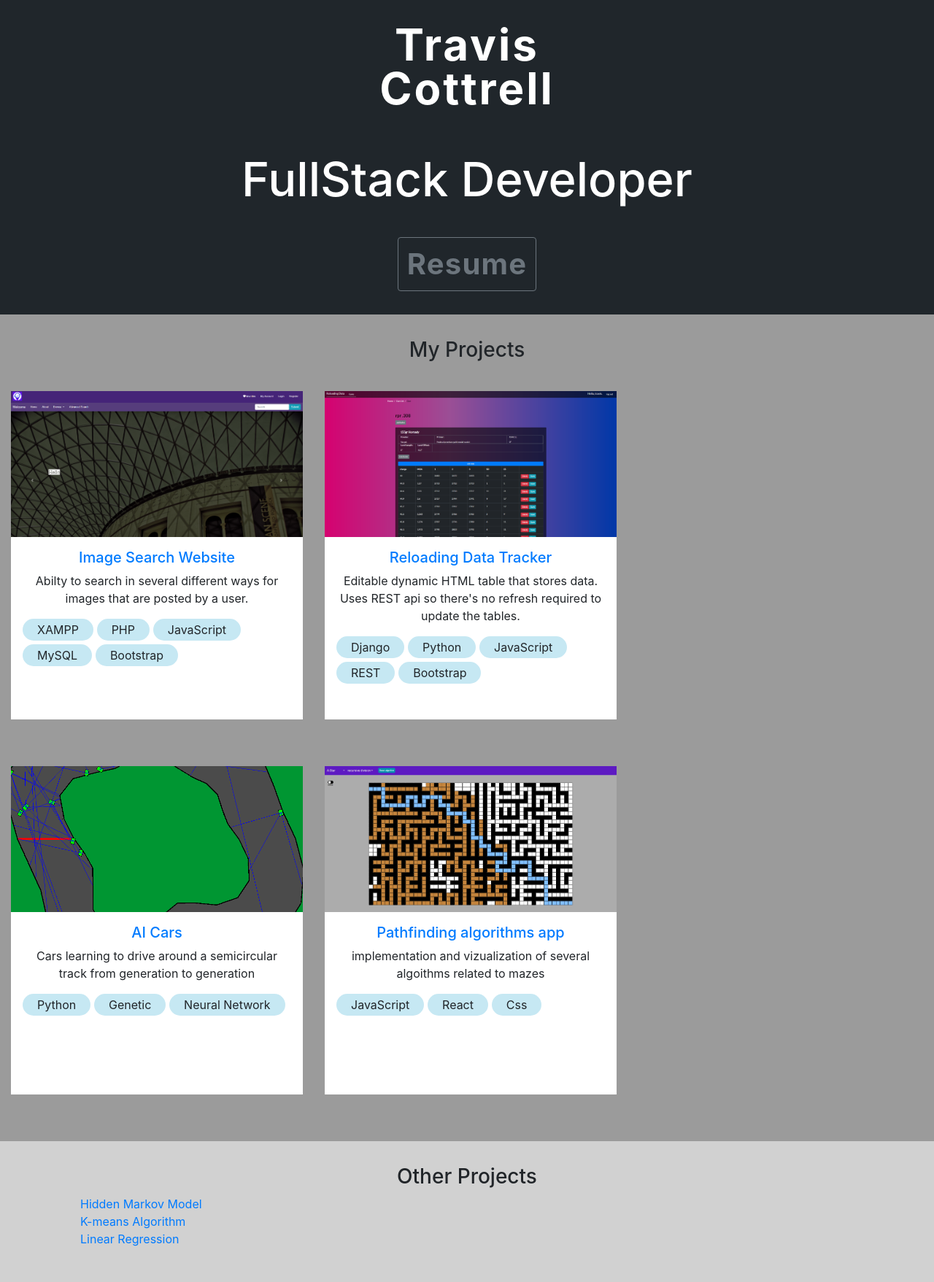
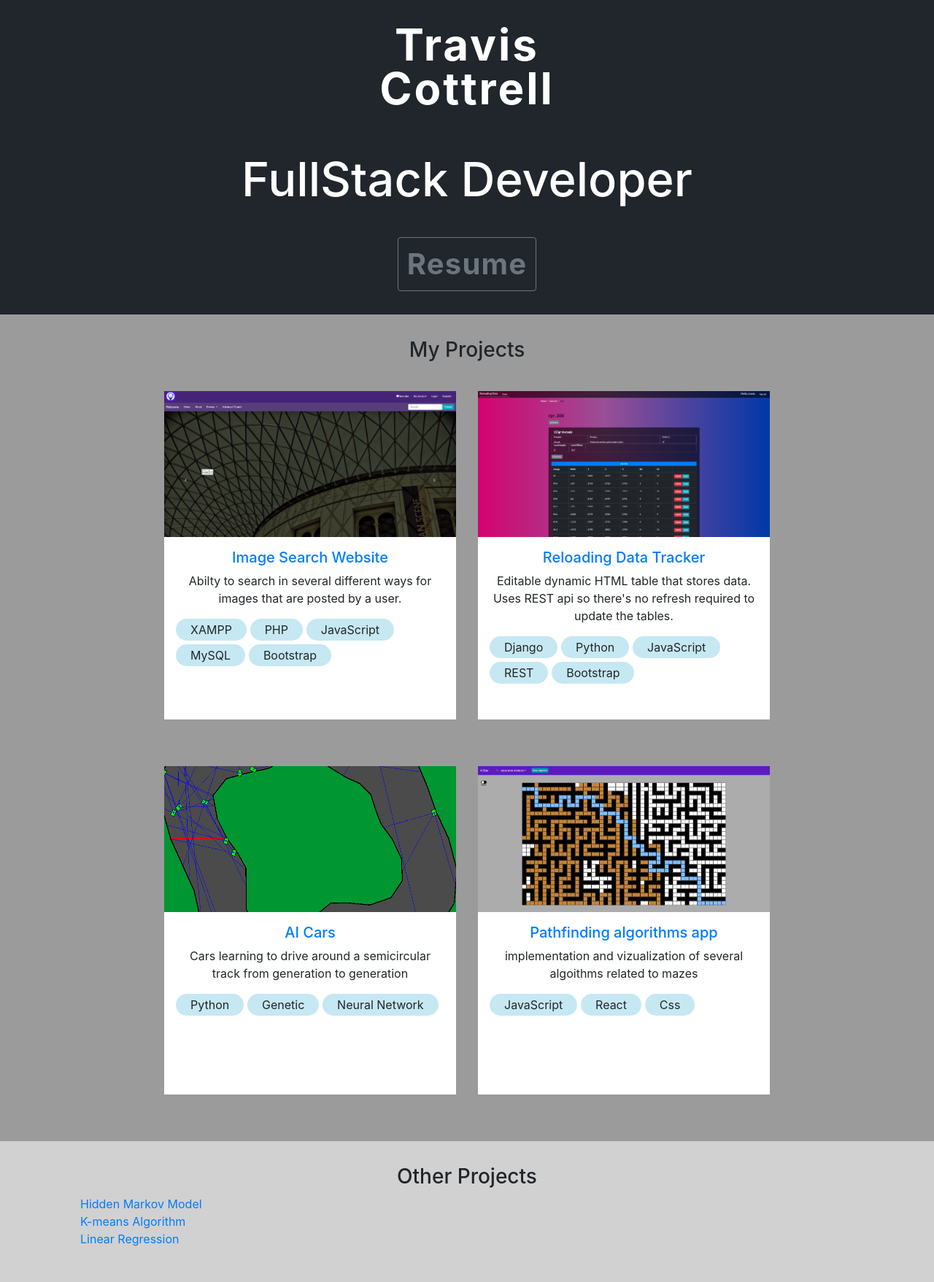
Before and after one commit to TravisCottrell/My_site, a Django app: page / in a window 1280 px wide. Shown: the part 58-1815 px from the top of the page at 73% size. Run offline with Django 3.2, Linux system fonts and the light colour scheme; some libraries are stand-ins or nearby versions.

Commit message:
fixed centering

```diff
--- a/base/templates/base/home.html
+++ b/base/templates/base/home.html
@@ -24,9 +24,9 @@
 </div>
 
 <div class="container-fluid MyProjects ">
-<h3>My Projects</h3>
+  <h3>My Projects</h3>
   <div class="projectSection">
-    <div class="row">
+    <div class="row d-flex justify-content-center">
       <div class="projectsWrapper">
         <div class="col">
           <img class="projectPics" src="{% static 'images/imageSearchPics/HomePage.png' %}">
@@ -87,7 +87,7 @@
 
       <div class="projectsWrapper">
         <div class="col">
-          <img class="projectPics" src="{% static 'images/Pathfinding.png' %}">
+          <img class="projectPics" src="{% static 'images/pathfinding.png' %}">
           <div class="projectBody">
               <a href="https://traviscottrell.github.io/Pathfinding-App/"><h5>Pathfinding algorithms app</h5></a>
               <p>implementation and vizualization of several algoithms related to mazes</p>
--- a/static/styles/mystyle.css
+++ b/static/styles/mystyle.css
@@ -100,14 +100,13 @@ nav.navbar{
     display: flex;
     justify-content: center;
     align-items: center;
-
 }
 
 .projectsWrapper{
     gap: 2em;
     margin-top: 2em;
     margin-bottom: 2em;
-    overflow-x: auto;
+
 }
 
 .projectPics{
```
